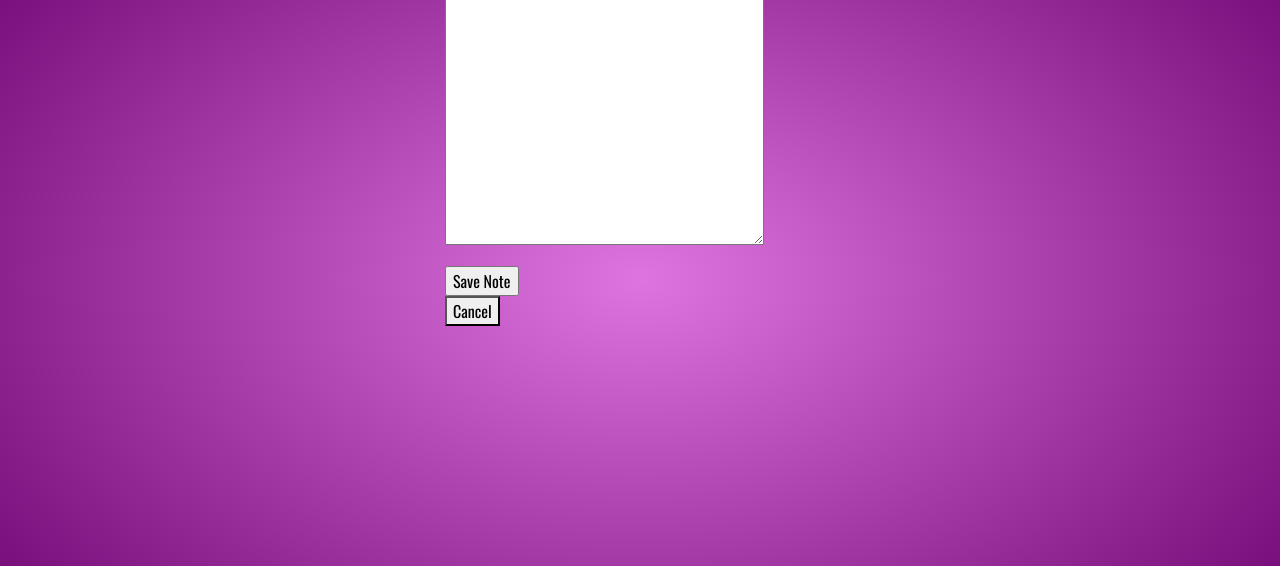
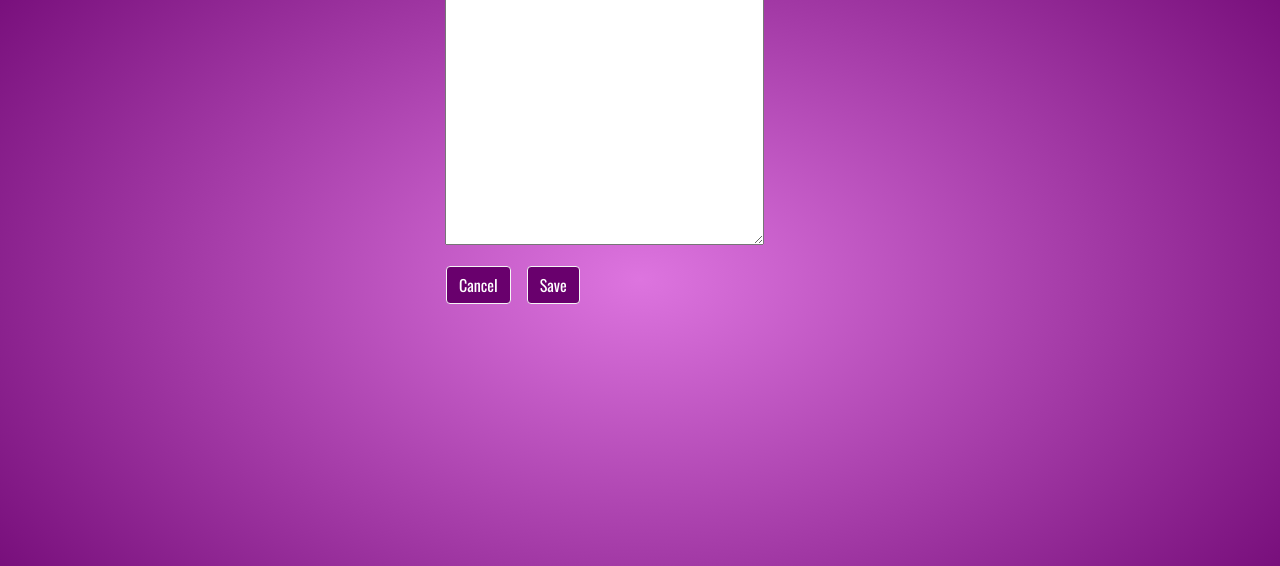
Before and after one commit to CurtainUp/deja-view, a Django app: page /note/1 in a window 1280 px wide. Shown: the part 121-687 px from the top of the page. Run offline with Django 3.2, Linux system fonts and the light colour scheme; the visitor is signed in with stand-in values (Sample User, id 1); data that the repository does not hold is empty; parts of the project's set-up code (start-up, migrations or seed data) failed here and were passed over; some libraries are stand-ins or nearby versions; some web fonts are replaced.

Commit message:
Styled note form to be consistent, adjusted watchlist style

```diff
--- a/deja/static/style.css
+++ b/deja/static/style.css
@@ -193,10 +193,8 @@ button.deja-button {
     transform: translateY(90%);
 }
 
-@media(max-width: 768px) {
-    button.full-width {
-        width: 100%;
-    }
+button.full-width {
+    width: 100%;
 }
 
 /* END DEJA RESULT STYLING */
--- a/deja/templates/note/note.html
+++ b/deja/templates/note/note.html
@@ -5,7 +5,9 @@
 <form action="{% url 'deja:note' request.resolver_match.kwargs.deja_id %}"  method=post>
     {% csrf_token %}
     {{ note_form.as_p }}
-    <input type="submit" value="Save Note" />
+    <div class="row">
+        <a href="{{request.META.HTTP_REFERER}}"><button class="btn btn-secondary ml-3">Cancel</button></a>
+    <input type="submit" class="btn btn-secondary mr-2 ml-3" value="Save" />
 </form>
-<a href="{{request.META.HTTP_REFERER}}"><button>Cancel</button></a>
+</div>
 {% endblock content %}
--- a/deja/templates/watchlist.html
+++ b/deja/templates/watchlist.html
@@ -29,7 +29,7 @@
         {% if to_watch %}
         {% for item in to_watch %}
         <!-- <div class="container"> -->
-            <div class="row">
+            <div class="row align-items-center mb-2">
                 <div class="col-9">
                     <a href="{{ item.link }}" target="_blank">{{ item.title }}</a>
                 </div>
@@ -52,9 +52,9 @@
     <div id="watched" class="tab-pane fade">
         {% if watched %}
         {% for item in watched %}
-            <div class="row">
+            <div class="row align-items-center mb-2">
                 <div class="col-9">
-                    <p>{{ item.title }}</p>
+                    <a href="{{ item.link }}" target="_blank">{{ item.title }}</a>
                 </div>
                 <form method="post">
                     {% csrf_token %}
--- a/deja/views.py
+++ b/deja/views.py
@@ -12,6 +12,8 @@ from deja.api.sightengine import get_celebs
 import imdb
 from imdb.Person import Person
 
+# -----Firebase key and integration of pyrebase----- #
+
 config = {
     "apiKey": "AIzaSyAAw5FV9aw2OJBCMwLV8TVIJemk0dTQR38",
     "authDomain": "dejaview-d81e4.firebaseapp.com",
@@ -23,8 +25,12 @@ config = {
 
 firebase = pyrebase.initialize_app(config)
 
-# Create your views here.
+# ---------- #
+
+# -----VIEWS----- #
+
 def index(request):
+    '''View for landing page'''
     return render(request, "index.html")
 
 def register_user(request):
@@ -39,19 +45,20 @@ def register_user(request):
         user_form = UserForm(data=request.POST)
 
         if user_form.is_valid():
-            # Save the user"s form data to the database.
+            # Save the user's form data to the database.
             user = user_form.save()
 
-            # Now we has the password with the set_password helper method.
-            # Once hashed, we can update the user object.
+            # Collect password with the set_password helper method.
             user.set_password(user.password)
+            # Once hashed, update the user object.
             user.save()
 
-            # Update our variable to tell the template registration was successful.
+            # Update variable to tell the template registration was successful.
             registered = True
 
         return login_user(request)
 
+    # Load registration form
     elif request.method == "GET":
         user_form = UserForm()
         register_template = "register.html"
@@ -60,7 +67,7 @@ def register_user(request):
 def login_user(request):
     '''Handles the login of a registered user for authentication'''
 
-    # Obtain the context for the user"s request.
+    # Obtain the context for the user's request.
     context = {"next": request.GET.get("next", "/")}
 
     # If the request is a HTTP POST, try to pull out the relevant information.
@@ -86,10 +93,8 @@ def login_user(request):
 
     return render(request, "login.html", context)
 
-# Use the login_required() decorator to ensure only those logged in can access the view.
 @login_required
 def logout_user(request):
-    # Since we know the user is logged in, we can now just log them out.
     logout(request)
 
     # Take the user back to the homepage.
@@ -100,9 +105,9 @@ def deja(request):
     ''' View for user to create a Deja '''
 
     # Creates an instance of a Deja in database upon clicking "Deja"
-    current_user = request.user
+    if request.method == 'POST':
+        current_user = request.user
 
-    if request.method == 'POST':
         img_url = request.POST["url"]
         user = User.objects.get(pk=current_user.id)
 
@@ -117,18 +122,22 @@ def deja(request):
 def deja_results(request, deja_id):
     ''' View for user to view Actor matches and view that performer's most recent projects '''
 
-    # Stores the url of the most recently uploaded image
+    # ----- FACIAL RECOGNITION -----
+
+    # Stores the Firebase url of the most recently uploaded image
     uploaded_img = Deja.objects.get(pk=deja_id).img_url
-    # Submits url to Sight Engine API
+    # Submits url to Sight Engine API and returns top five possible matches
     results = get_celebs(uploaded_img)
-    print(results[0])
 
-    # Saves top match to Results
+    # ----------
+
+    # Saves top match to Results table
     if results:
         try:
+            # Checks if result has already been saved
             top_match = Result.objects.get(pk=deja_id)
-            print("result already logged: ", top_match)
         except:
+            # If no instance, create top match entry in Results
             deja = Deja.objects.get(pk=deja_id)
             name = results[0]['name']
             probability = results[0]['prob']
@@ -136,13 +145,16 @@ def deja_results(request, deja_id):
             new_result = Result(deja=deja, name=name, probability=probability)
             new_result.save()
 
-
-
+    # Handles all possible posts on deja_results page
     if request.method == 'POST':
 
+        # If user clicks on a celebrity match, they will be presented with the celeb and their 5 most recent credits
         if request.POST.get('celeb_name'):
             celeb_name = request.POST['celeb_name']
 
+            # Most recent filmography load is saved in session storage for faster recall
+
+            # Checks if a filmography load for the clicked celeb exists in session storage
             if request.session.get('credits') and request.session['credits']['celeb_name'] == celeb_name:
                 return render(request, "films.html", request.session['credits'])
             else:
@@ -153,9 +165,10 @@ def deja_results(request, deja_id):
                 person = ia.get_person(celebID)
                 filmography = person['filmography']
 
-                # Reduce list to most recent 5 entries to pass to template
+                # List of  5 most recent entries to pass to template
                 most_recent = []
 
+                # Loop through films and run logic before adding them to most_recent
                 for value in filmography[0].values():
                     for film in value:
                         if len(most_recent) < 5:
@@ -163,23 +176,33 @@ def deja_results(request, deja_id):
                             movie = ia.get_movie(movieID)
                             film_title = film['title']
 
+                            # Only grabs movies with a poster image to help filter out upcoming projects
                             if movie.get('cover url'):
                                 # Trims () that appears at the ends of upcoming projects
                                 if film_title.endswith("()"):
                                     film_title = film_title[:-3]
+
+                                # Create unique URL to add to film titles on filmography and watchlist pages
                                 link = "http://www.imdb.com/title/tt" + movieID + "/"
+
+                                # Dictionary of credit info
                                 credit = {'link': link, 'title': film_title}
+
+                                # Dictionary is added to most_recent list
                                 most_recent.append(credit)
 
-                # Returns url of actor headshot OR default message if none available!
+                # Returns URL of actor headshot OR default message if none available
                 no_headshot = "No headshot available"
                 headshot = person.get('full-size headshot', no_headshot)
 
                 context = {'headshot': headshot, 'most_recent': most_recent, 'celeb_name': celeb_name, 'celebID': celebID}
+
+                # Saves context to session storage for faster load if match is clicked consecutively. NOTE: Clicking on a different match replaces the session storage context.
                 request.session['credits'] = context
 
                 return render(request, "films.html", request.session['credits'])
 
+        # If user clicks pen button, loads note page
         elif request.POST.get("note"):
             return HttpResponseRedirect(reverse("deja:note", args=(deja_id,)))
 
```
